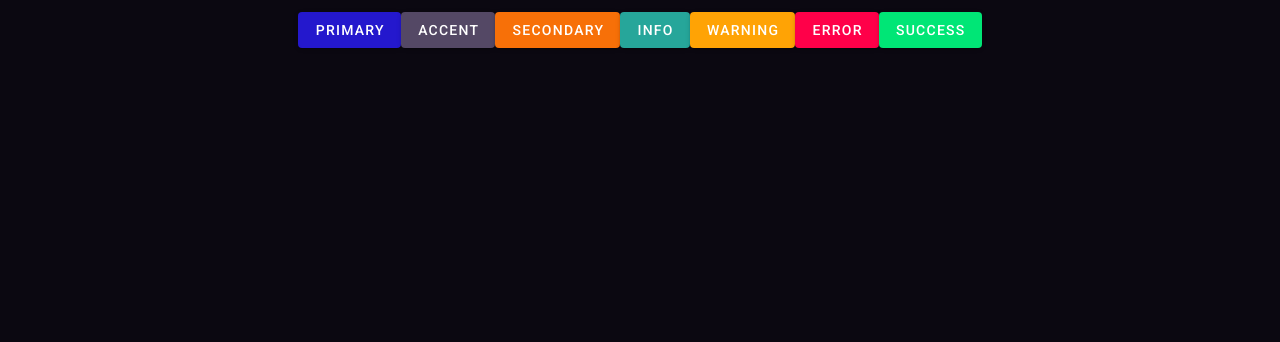
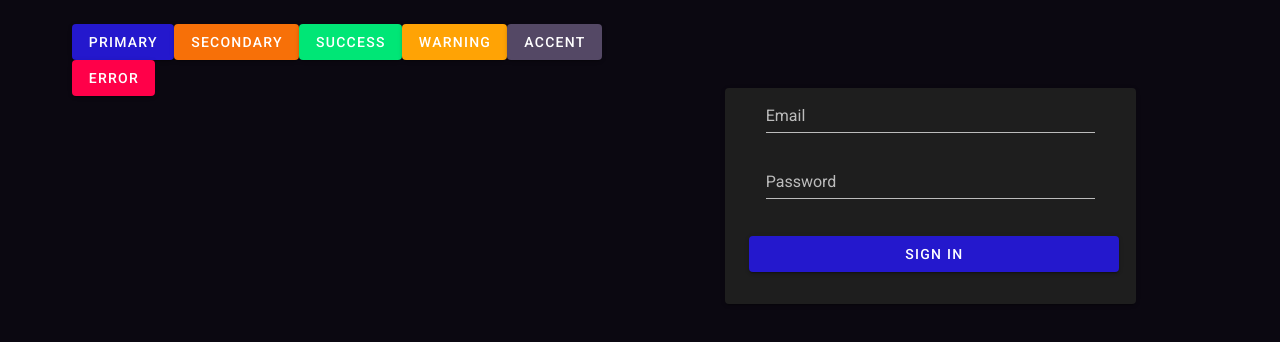
Before and after one commit to annethereshewent/blogger3, a Nuxt app: page / in a window 1280 px wide. Shown: the top 342 px of the page. Built offline with nearby package versions, Linux system fonts and the light colour scheme.

Commit message:
playing around with colors and stuff

```diff
--- a/pages/index.vue
+++ b/pages/index.vue
@@ -1,13 +1,56 @@
 <template>
-  <v-layout column justify-center align-center>
-    <v-flex xs12 sm8 md6>
-      <v-btn color="primary" @click="wut()">Primary</v-btn>
-      <v-btn color="accent" @click="hello()">Accent</v-btn>
-      <v-btn color="secondary" @click="there()">Secondary</v-btn>
-      <v-btn color="info" @click="asdf()">Info</v-btn>
-      <v-btn color="warning" @click="asdfasdf()">Warning</v-btn>
-      <v-btn color="error" @click="fuck()">Error</v-btn>
-      <v-btn color="success" @click="asdfasdfasdf()">Success</v-btn>
-    </v-flex>
-  </v-layout>
+  <v-container fluid>
+    <v-row>
+      <v-col cols="6">
+        <!-- add account / login to existing account area -->
+        <v-btn color="primary" @click="butt">primary</v-btn>
+        <v-btn color="secondary" @click="butt">secondary</v-btn>
+        <v-btn color="success" @click="butt">success</v-btn>
+        <v-btn color="warning" @click="butt">warning</v-btn>
+        <v-btn color="accent" @click="butt">accent</v-btn>
+        <v-btn color="error" @click="butt">error</v-btn>
+      </v-col>
+      <v-col cols="6">
+        <!-- login panel -->
+        <v-row>
+          <v-col cols="9" class="mt-16 mx-auto">
+            <v-card id="login-panel" dark>
+              <v-text-field v-model="email" color="accent" label="Email" />
+              <v-text-field
+                v-model="password"
+                color="accent"
+                label="Password"
+              />
+              <div class="mt-4">
+                <v-btn
+                  color="primary"
+                  class="ml-6 mb-8"
+                  width="90%"
+                  @click="login()"
+                >
+                  Sign In
+                </v-btn>
+              </div>
+            </v-card>
+          </v-col>
+        </v-row>
+      </v-col>
+    </v-row>
+  </v-container>
 </template>
+<script>
+export default {
+  data: () => ({
+    email: '',
+    password: '',
+  }),
+}
+</script>
+<style lang="scss" scoped>
+#login-panel {
+  .v-text-field {
+    margin: auto;
+    max-width: 80%;
+  }
+}
+</style>
```
Also changed, not shown: layouts/dashboard.vue (added).
